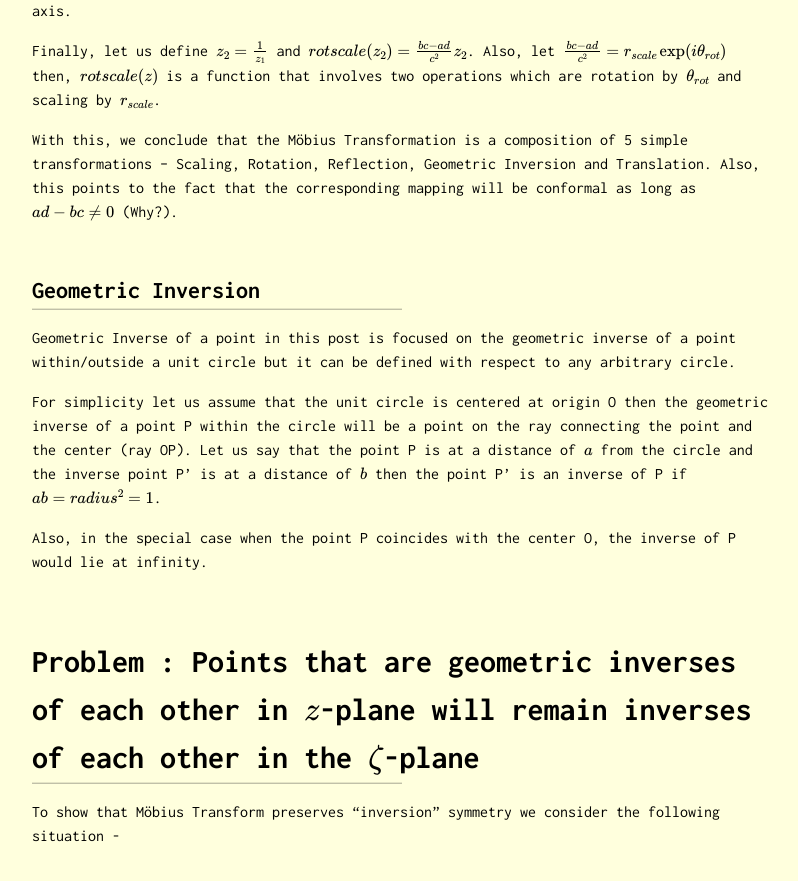
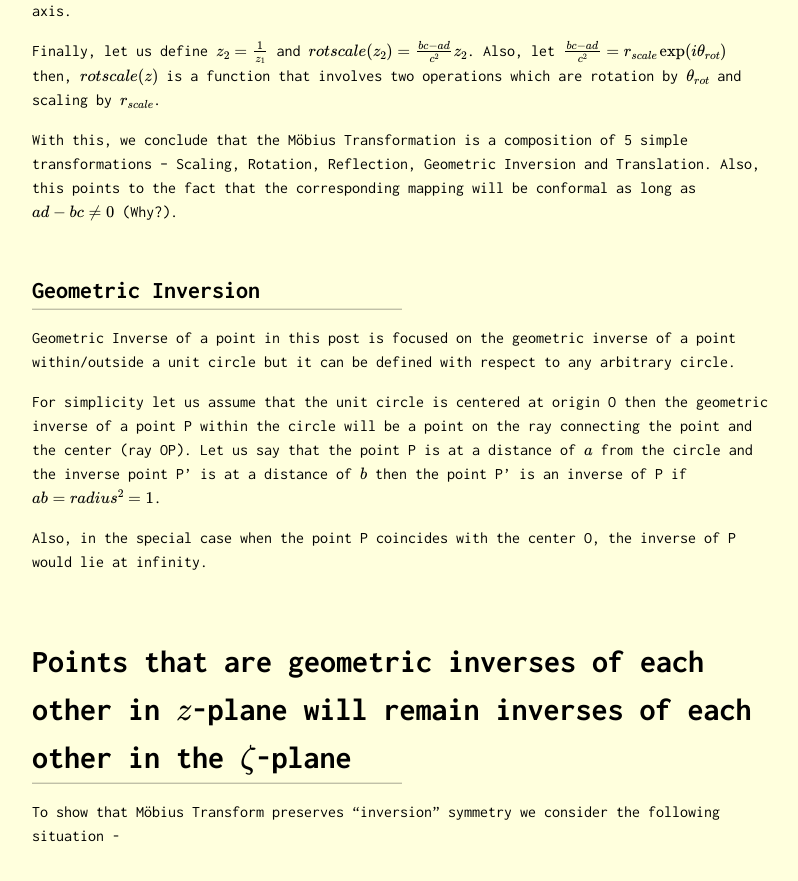
Before and after one commit to Oscuro-Phoenix/math-for-fun, a Jekyll site: the page built from _posts/2022-02-03-Problem-25.md, in a window 1280 px wide and 900 px high, scrolled down 1291 px. Shown: the top 881 px of the window, without its empty margins (238-1036 px from the left). Built offline with Jekyll 4.4.1, drawn with Linux system fonts in a browser that asks for light colours; formulas are drawn with MathJax 3.

Commit message:
Update 2022-02-03-Problem-25.md

```diff
--- a/_posts/2022-02-03-Problem-25.md
+++ b/_posts/2022-02-03-Problem-25.md
@@ -51,6 +51,6 @@ For simplicity let us assume that the unit circle is centered at origin O then t
 
 Also, in the special case when the point P coincides with the center O, the inverse of P would lie at infinity.
 
-# Problem : Points that are geometric inverses of each other in $$z$$-plane will remain inverses of each other in the $$\zeta$$-plane
+# Points that are geometric inverses of each other in $$z$$-plane will remain inverses of each other in the $$\zeta$$-plane
 
 To show that Möbius Transform preserves "inversion" symmetry we consider the following situation -
```
